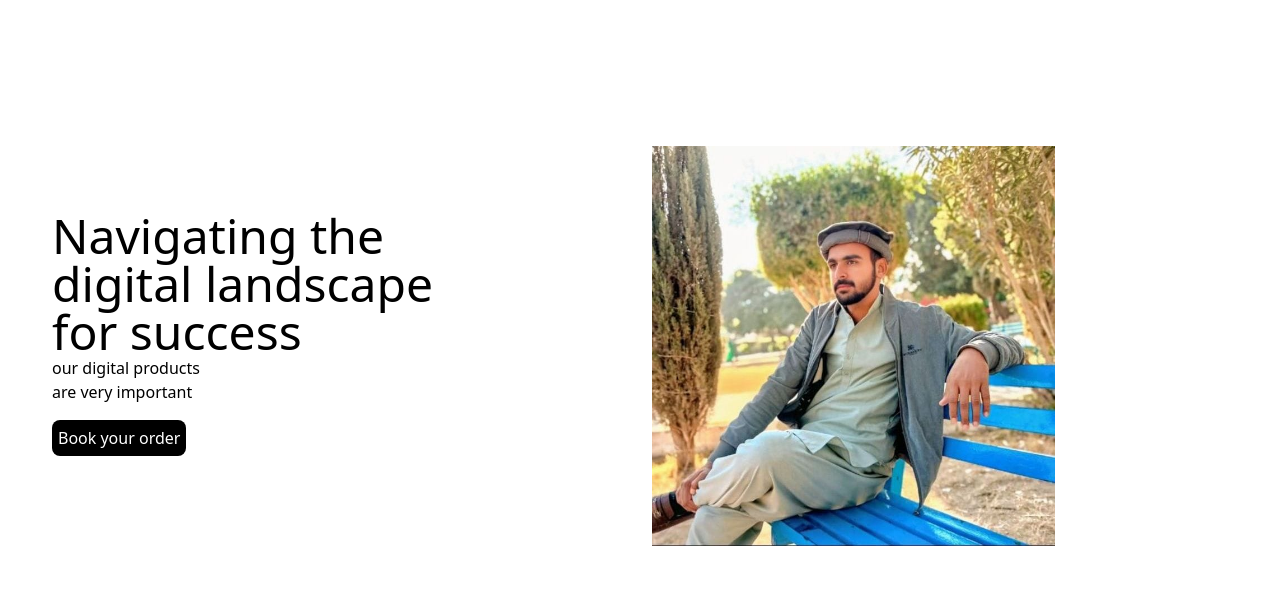
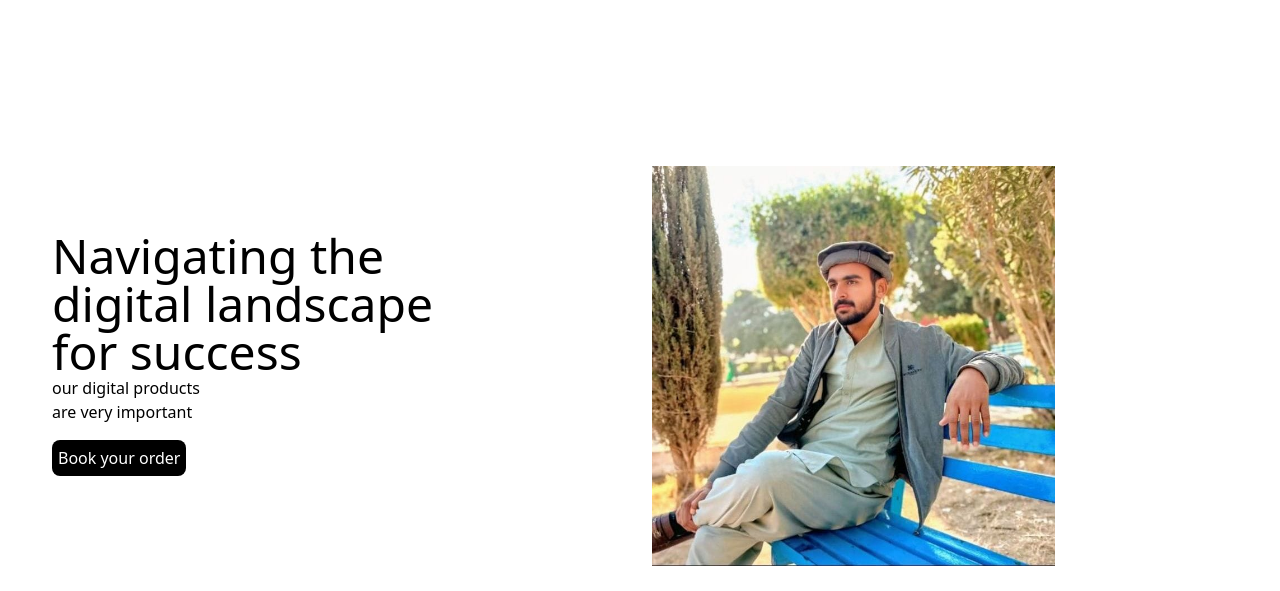
Before and after one commit to msaad517/portfolio, a website built with Vite: page index.html in a window 1280 px wide. Shown: the part 70-661 px from the top of the page. Built offline with nearby package versions, Linux system fonts and the light colour scheme; files whose address does not match are found by name.

Commit message:
MARGIN
SET THE MARGIN

```diff
--- a/index.html
+++ b/index.html
@@ -79,7 +79,7 @@
     });
   });
 </script>
-    <div class="bg-white text-black h-100 p-1 px-10 mt-35 ml-3 w-screen  flex flex-col sm:flex-row justify-center items-center ">
+    <div class="bg-white text-black h-100 p-1 px-10 mt-40 ml-3 w-screen  flex flex-col sm:flex-row justify-center items-center ">
         <div class="flex-1 ">
         <h2 class="text-5xl">
             Navigating the <br>digital landscape <br>for success
```
